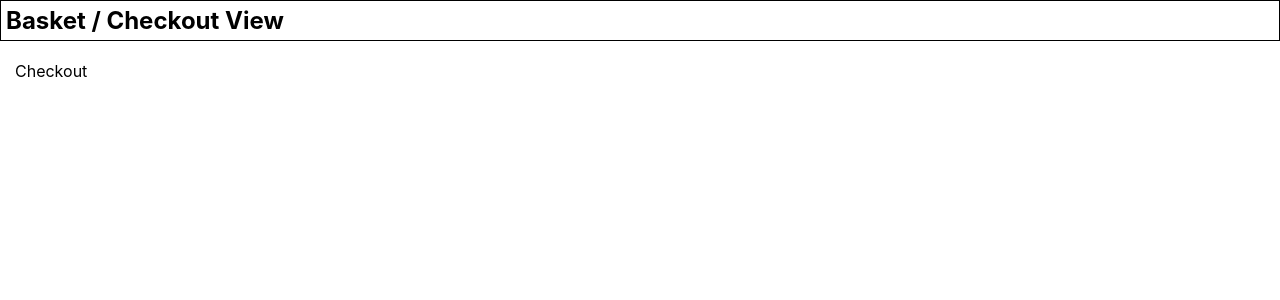
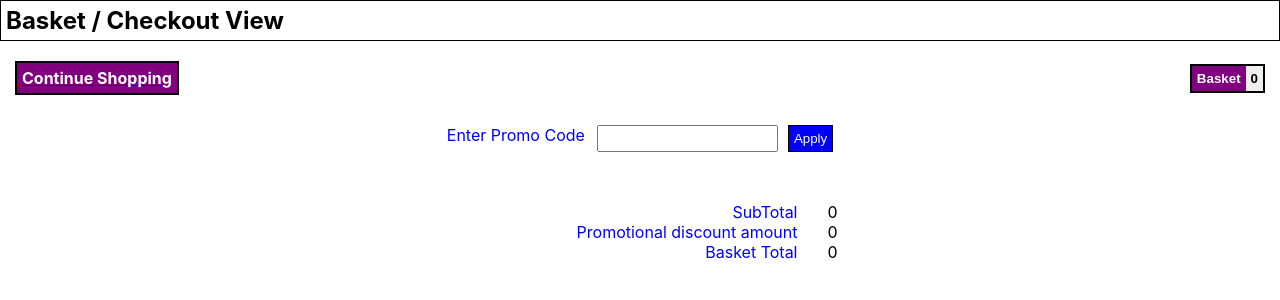
Before and after one commit to saurabhsinha1991/Basket, a React (Create React App) app in the folder client/: page /checkout in a window 1280 px wide. Shown: the top 300 px of the page. Built offline with nearby package versions, Linux system fonts and the light colour scheme.

Commit message:
Enabled Promo

```diff
--- /dev/null
+++ b/client/src/features/Checkout/checkout.module.css
@@ -0,0 +1,70 @@
+.checkoutHeader {
+    display: flex;
+    justify-content: space-between;
+    align-items: center;
+    margin-bottom: 20px;
+}
+
+.cta {
+    border: 1px solid #000000;
+    background-color: blue;
+    color: #ffffff;
+    padding: 5px;
+    cursor: pointer;
+}
+
+.cartItem {
+    display: flex;
+    justify-content: space-between;
+    width: 50%;
+    margin: 0 auto 15px;
+}
+
+.name {
+    width: 30%;
+}
+
+.text {
+    width: 40px;
+}
+
+.price {
+    width: 10%;
+}
+
+.summaryContainer {
+    width: 50%;
+    margin: 0 auto;
+    margin-top: 50px;
+}
+
+.summary {
+    display: flex;
+}
+
+.label {
+    color: blue;
+    text-align: right;
+    width: 80%;
+    padding-right: 30px;
+}
+
+.value {
+    text-align: left;
+    width: 20%;
+}
+
+.promoContainer {
+    display: flex;
+    justify-content: center;
+    margin: 30px 0;
+}
+
+.labelPromo {
+    color: blue;
+    margin-right: 12px;
+}
+
+.promoText {
+    margin-right: 10px;
+}
--- a/client/src/features/Checkout/index.js
+++ b/client/src/features/Checkout/index.js
@@ -1,12 +1,92 @@
-import React from 'react';
+import React, { useCallback, useState } from 'react';
+import { useDispatch, useSelector } from 'react-redux';
+import { Link } from 'react-router-dom';
 import Header from '../../component/Header';
+import { editQty, selectCart, removeItem, selectSubTotal, selectPromoAmount, selectBasketTotal } from '../../reducer/globalSlice';
+import styles from './checkout.module.css';
 
 function Checkout() {
+    const dispatch = useDispatch();
+    const cart = useSelector(selectCart);
+    const subTotal = useSelector(selectSubTotal);
+    const promoAmount = useSelector(selectPromoAmount);
+    const basketTotal = useSelector(selectBasketTotal);
+
+    const [promoText, setPromoText] = useState('');
+
+    const _onChangeField = useCallback((e, item) => {
+        dispatch(editQty({ ...item, qty: Number(e.target.value) }));
+    }, [dispatch, editQty]);
+
+    const _onRemove = useCallback((item) => {
+        dispatch(removeItem(item));
+    }, [dispatch, removeItem]);
+
+    const _onApply = useCallback(() => {
+        debugger;
+    }, [promoText]);
+
     return (
         <>
             <Header title='Basket / Checkout View' />
             <div className='container'>
-                Checkout
+                <div className={styles.checkoutHeader}>
+                    <Link to='/' type="button" className='dark-button'>
+                        <span>Continue Shopping</span>
+                    </Link>
+                    <button type="button" className='dark-button'>
+                        <span>Basket</span>
+                        <span>{cart.length}</span>
+                    </button>
+                </div>
+                <div>
+                    {cart.map((item) => (
+                        <div className={styles.cartItem}>
+                            <div className={styles.name}>{item.name}</div>
+                            <input
+                                type='number'
+                                min='1'
+                                className={styles.text}
+                                value={item.qty}
+                                onChange={(e) => _onChangeField(e, item)}
+                            />
+                            <div className={styles.price}>{Number(item.qty * item.price).toFixed(2)}</div>
+                            <button
+                                type='button'
+                                className={styles.cta}
+                                onClick={() => _onRemove(item)}
+                            >Remove</button>
+                        </div>
+                    ))}
+                </div>
+                <div className={styles.promoContainer}>
+                    <div className={styles.labelPromo}>Enter Promo Code</div>
+                    <input
+                        type='text'
+                        className={styles.promoText}
+                        value={promoText}
+                        onChange={(e) => setPromoText(e.target.value)}
+                    />
+                    <button
+                        type='button'
+                        className={styles.cta}
+                        onClick={_onApply}
+                    >Apply</button>
+                </div>
+                <div className={styles.summaryContainer}>
+                    <div className={styles.summary}>
+                        <div className={styles.label}>SubTotal</div>
+                        <div className={styles.value}>{subTotal}</div>
+                    </div>
+                    <div className={styles.summary}>
+                        <div className={styles.label}>Promotional discount amount</div>
+                        <div className={styles.value}>{promoAmount}</div>
+                    </div>
+                    <div className={styles.summary}>
+                        <div className={styles.label}>Basket Total</div>
+                        <div className={styles.value}>{basketTotal}</div>
+                    </div>
+                </div>
             </div>
         </>
     )
--- a/client/src/features/Product/index.js
+++ b/client/src/features/Product/index.js
@@ -16,7 +16,7 @@ function Product() {
     }, []);
 
     const _addToBasket = useCallback((item) => {
-        dispatch(addToCart(item))
+        dispatch(addToCart({ ...item, qty: 1 }))
     }, [dispatch]);
 
     return (
--- a/client/src/reducer/globalSlice.js
+++ b/client/src/reducer/globalSlice.js
@@ -2,23 +2,52 @@ import { createSlice } from '@reduxjs/toolkit';
 
 const initialState = {
     cart: [],
+    subTotal: 0,
+    promoAmount: 0,
+    basketTotal: 0,
 };
+
+const getTotal = (cart) => {
+    const subTotal = cart.reduce((acc, item) => {
+        acc += item.qty * item.price;
+        return acc;
+    }, 0);
+    return Number(subTotal).toFixed(2);
+}
 
 export const globalSlice = createSlice({
     name: 'global',
     initialState,
     reducers: {
         addToCart: (state, action) => {
-            debugger;
             state.cart.push(action.payload);
-        }
+            state.subTotal = getTotal(state.cart);
+        },
+        editQty: (state, action) => {
+            state.cart = state.cart.map(item => {
+                if (item.sku === action.payload.sku) {
+                    return action.payload;
+                }
+                return item;
+            });
+
+            state.subTotal = getTotal(state.cart);
+        },
+        removeItem: (state, action) => {
+            state.cart = state.cart.filter(item => item.sku !== action.payload.sku);
+            state.subTotal = getTotal(state.cart);
+        },
     },
 });
 
-export const { addToCart } = globalSlice.actions;
+export const { addToCart, editQty, removeItem } = globalSlice.actions;
 
 export const selectCart = (state) => state.global.cart;
 
-export const selectMessage = (state) => state.global.isAlreadyExist;
+export const selectSubTotal = (state) => state.global.subTotal;
+
+export const selectPromoAmount = (state) => state.global.promoAmount;
+
+export const selectBasketTotal = (state) => state.global.basketTotal;
 
 export default globalSlice.reducer;
```
